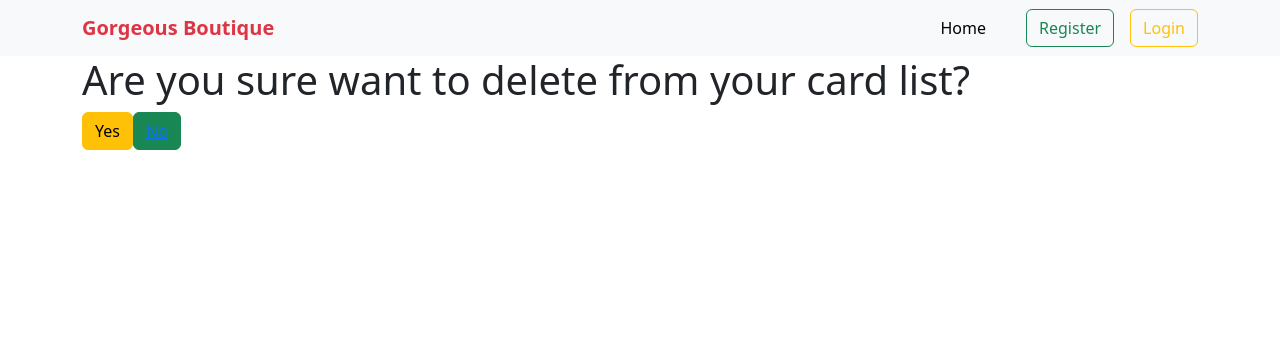
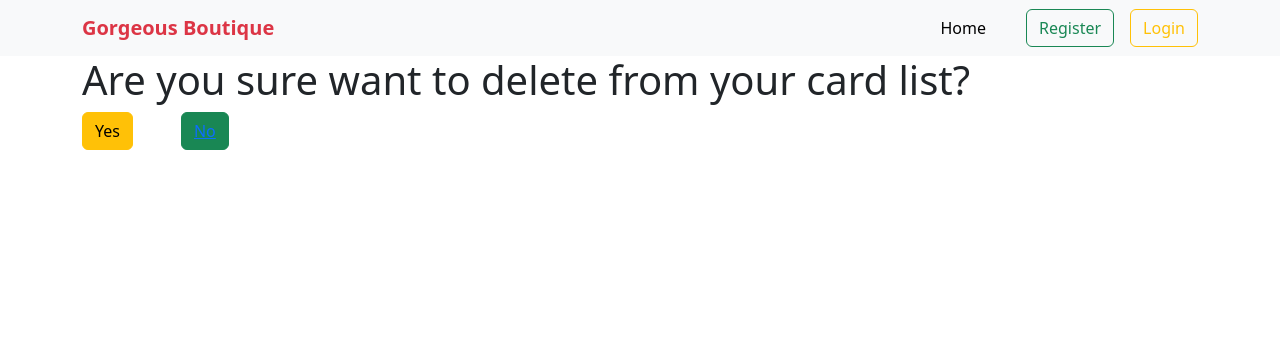
Before and after one commit to Enamul-Haque-Shojib/cloth_store, a Django app: page /cloth/deletecartlist/5 in a window 1280 px wide. Shown: the top 356 px of the page. Run offline with Django 4.2, Linux system fonts and the light colour scheme; data comes from the database, SQL or seed files in the repository; some libraries are stand-ins or nearby versions.

Commit message:
css class added

```diff
--- a/cloth/templates/delete_cartlist.html
+++ b/cloth/templates/delete_cartlist.html
@@ -9,9 +9,9 @@
     <div class="d-flex flex-row">
         <form method="post">
             {% csrf_token %}
-            <button class="btn btn-warning" type="submit">Yes</button>
+            <button class="btn btn-warning me-5" type="submit">Yes</button>
         </form>
-        <button class="btn btn-success"><a href="{% url 'cloth_cartlist' %}">No</a></button>
+        <button class="btn btn-success text-decoration-underline-none text-black"><a href="{% url 'cloth_cartlist' %}">No</a></button>
     </div>
 
 </div>
--- a/cloth/templates/delete_wishlist.html
+++ b/cloth/templates/delete_wishlist.html
@@ -9,9 +9,9 @@
     <div class="d-flex flex-row">
         <form method="post">
             {% csrf_token %}
-            <button class="btn btn-warning" type="submit">Yes</button>
+            <button class="btn btn-warning me-5" type="submit">Yes</button>
         </form>
-        <button class="btn btn-success"><a href="{% url 'cloth_wishlist' %}">No</a></button>
+        <button class="btn btn-success text-decoration-underline-none text-black"><a href="{% url 'cloth_wishlist' %}">No</a></button>
     </div>
 
 </div>
```
